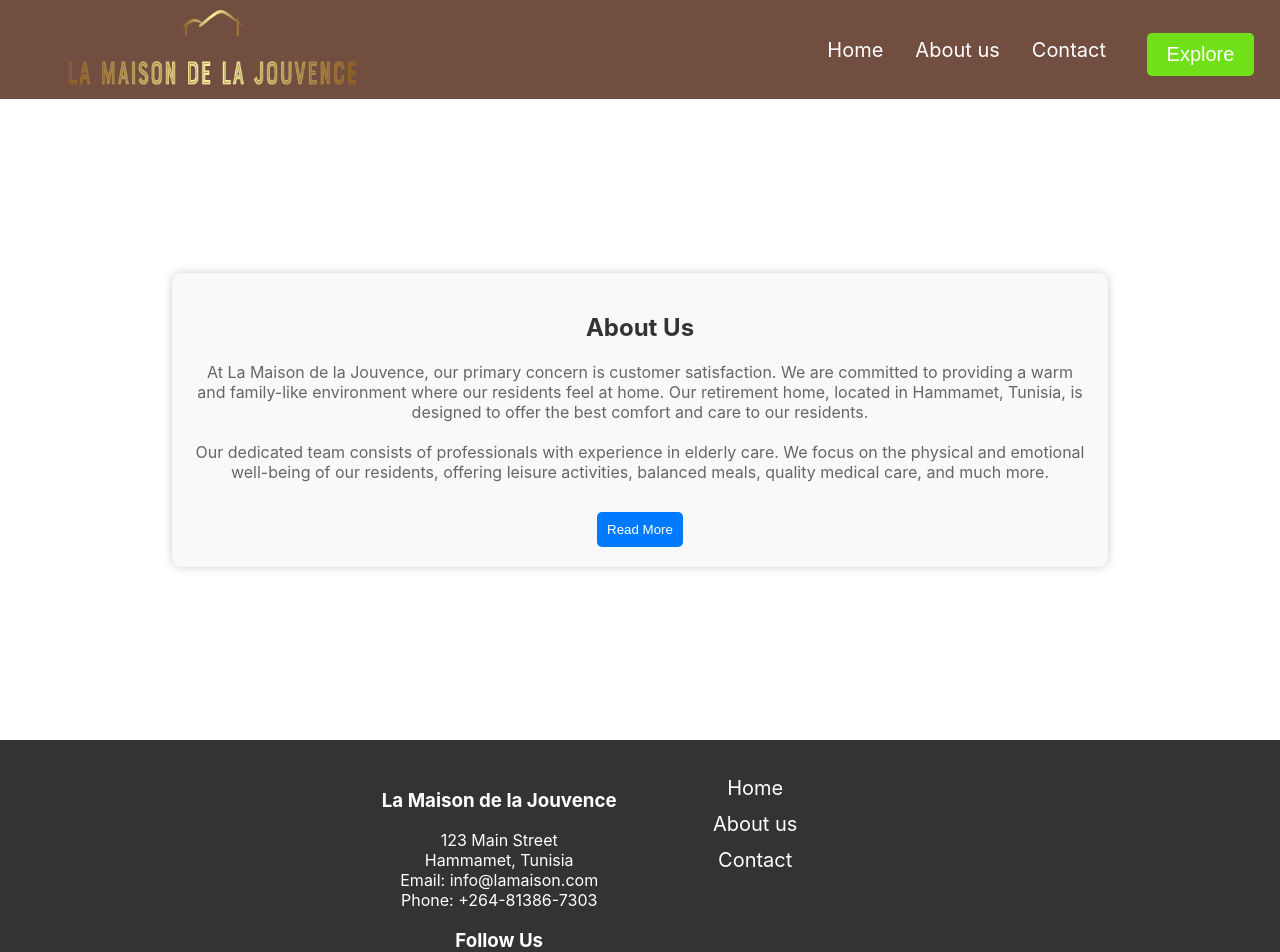
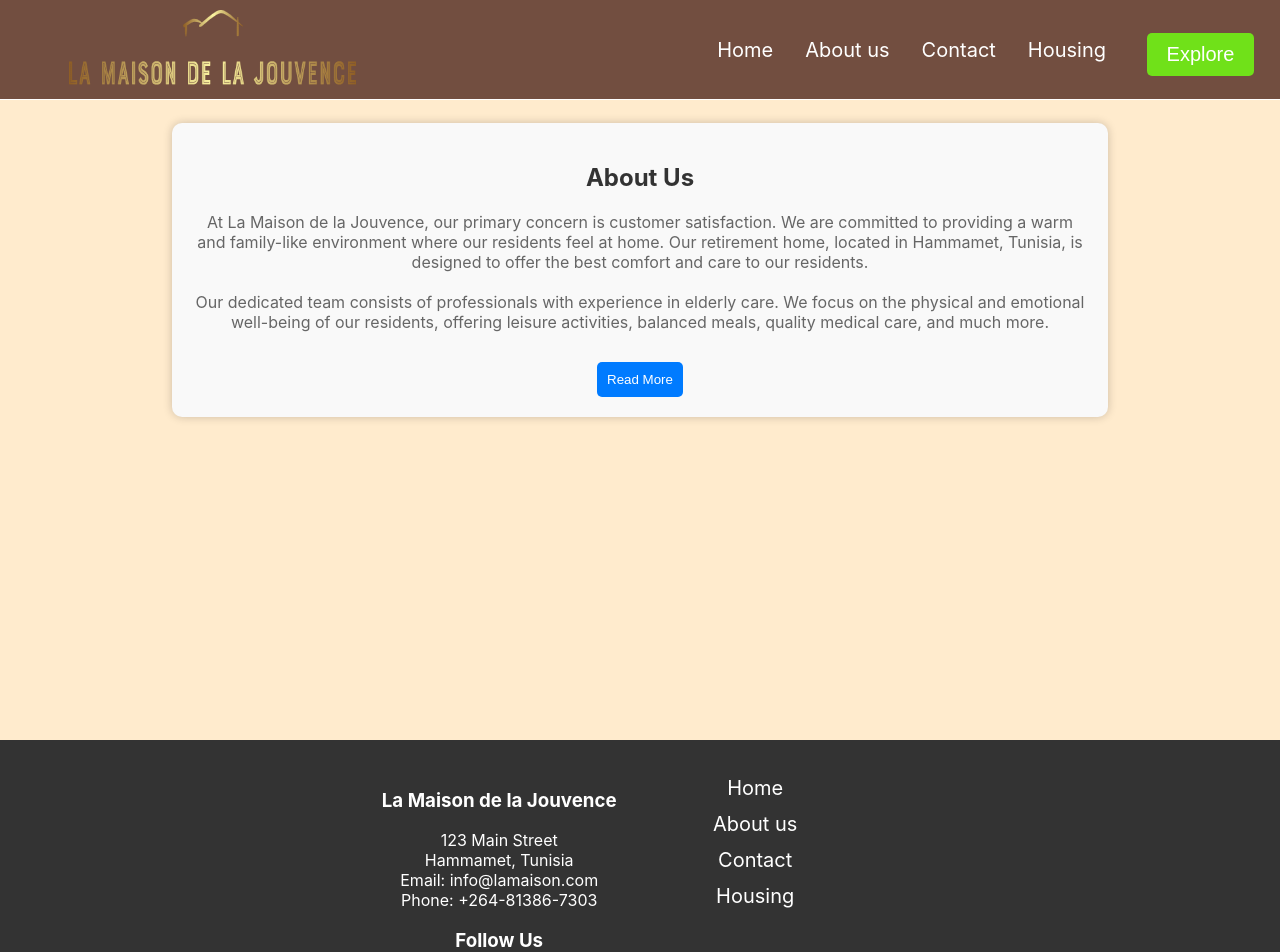
Before and after one commit to dhaker95/Portfolio-Project, a React (Create React App) app: page /about in a window 1280 px wide. Shown: the top 952 px of the page. Built offline with nearby package versions, Linux system fonts and the light colour scheme; a web font is replaced by a local one.

Commit message:
Create Housing Page

```diff
--- a/src/App.js
+++ b/src/App.js
@@ -3,6 +3,7 @@ import { BrowserRouter, Routes, Route } from "react-router-dom";
 import Home from './screens/Home/Home';
 import Contact from './screens/Contact/Contact';
 import About from './screens/About/About';
+import Housing from './screens/Housing/Housing';
 
 
 function App() {
@@ -12,6 +13,7 @@ function App() {
       <Route path="/" element={<Home />} />
       <Route path="/contact" element={<Contact />} />
       <Route path="/about" element={<About />} />
+      <Route path="/housing" element={<Housing />} />
 
 
 
--- a/src/components/Footer/Footer.jsx
+++ b/src/components/Footer/Footer.jsx
@@ -47,6 +47,7 @@ export default function Footer() {
           <a href="/">Home</a>
           <a href="/about">About us</a>
           <a href="/contact">Contact</a>
+          <a href="/housing">Housing</a>
 
           </div>
       </div>
--- a/src/components/Header/Header.jsx
+++ b/src/components/Header/Header.jsx
@@ -13,6 +13,7 @@ const Header = () => {
                     <a href="/">Home</a>
                     <a href="about">About us</a>
                     <a href="contact">Contact</a>
+                    <a href="housing">Housing</a>
                 </div>
                 <button className="explore-button">Explore</button>
             </div>
--- a/src/screens/About/About.css
+++ b/src/screens/About/About.css
@@ -4,6 +4,7 @@
     justify-content: center;
     align-items: center;
     min-height: 80vh;
+
 }
 
 .about-content {
@@ -14,6 +15,8 @@
     text-align: center;
     width: 70%;
     transition: all 0.3s;
+    position: relative;
+    top: -150px;
 }
 
 .about-content h2 {
--- a/src/screens/Contact/Contact.css
+++ b/src/screens/Contact/Contact.css
@@ -14,6 +14,7 @@
     text-align: center;
     max-width: 400px;
     width: 100%;
+    margin-top: -150px;
 }
 
 .contact-form h2 {
--- a/src/screens/Home/Home.css
+++ b/src/screens/Home/Home.css
@@ -1,6 +1,6 @@
 @import url('https://fonts.cdnfonts.com/css/lobster-two');
 
-.home{
+.home,.about-container,.contact-container{
   background-color: blanchedalmond;
 }
 
--- /dev/null
+++ b/src/screens/Housing/Housing.jsx
@@ -0,0 +1,11 @@
+import React from 'react';
+
+const Housing = () => {
+    return (
+        <>
+
+        </>
+    );
+}
+
+export default Housing;
```
Also changed, not shown: src/screens/Housing/Housing.css (added).
